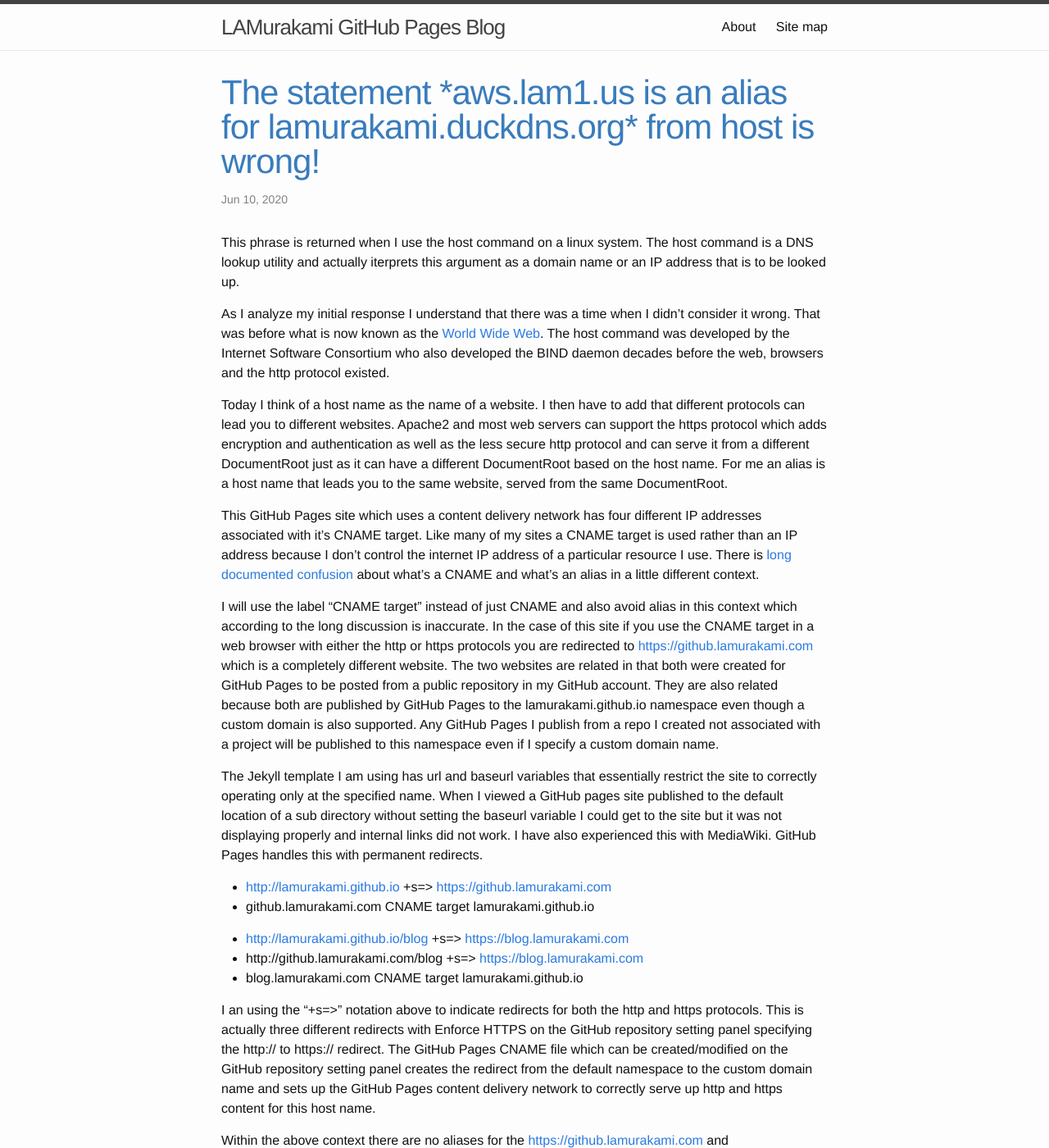
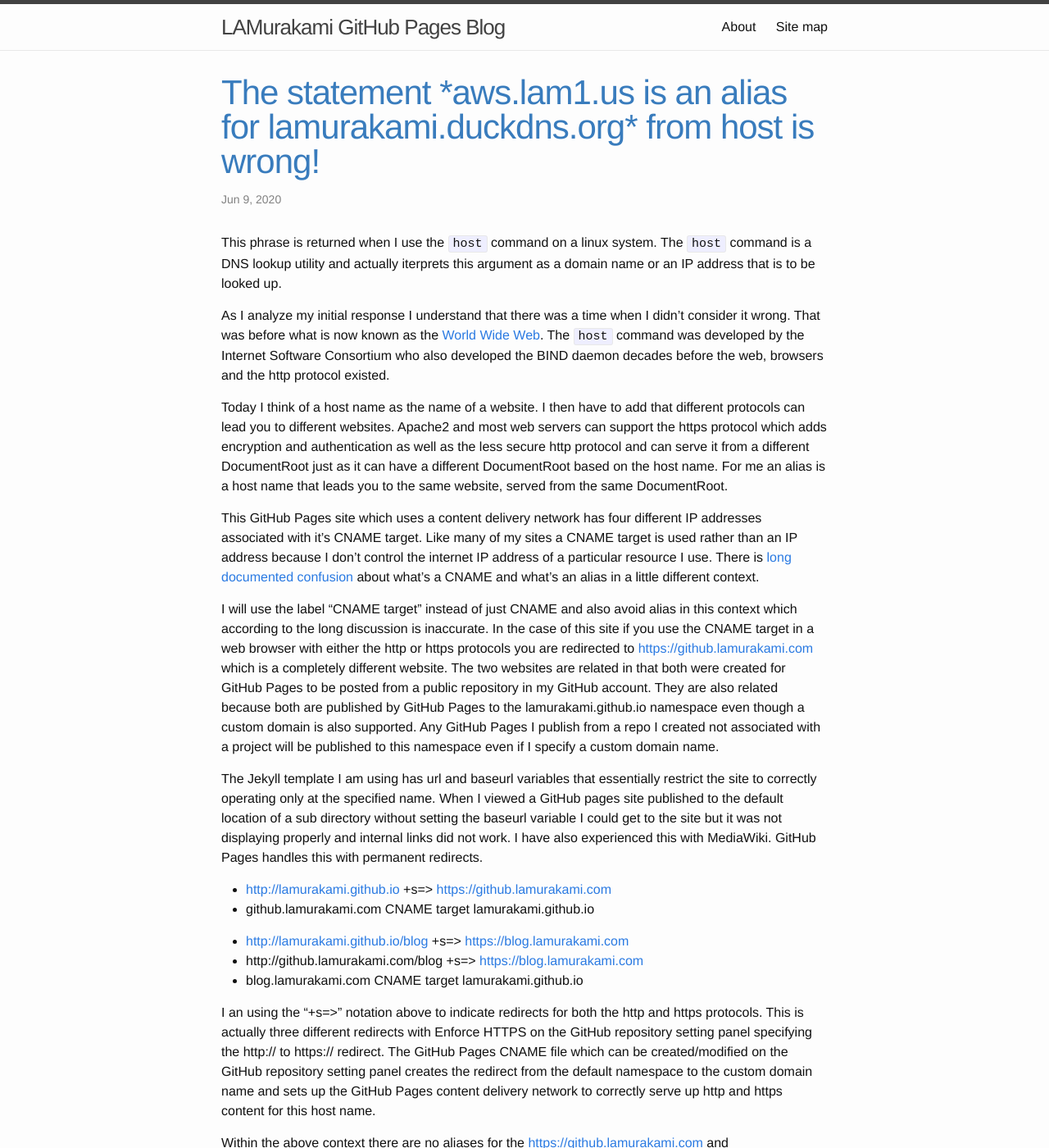
Before and after one commit to LAMurakami/blog, a Jekyll site: the page built from _posts/2020-06-09-The-statement-aws.lam1.us-is-an-alias-is-wrong.md, in a window 1280 px wide and 1400 px high. Shown: the whole window at 82% size. Built offline with Jekyll 4.4.1, drawn with Linux system fonts in a browser that asks for light colours; some of the changed text lies outside the part shown.

Commit message:
Tidy up the June 9, 2020 post

```diff
--- a/_posts/2020-06-09-The-statement-aws.lam1.us-is-an-alias-is-wrong.md
+++ b/_posts/2020-06-09-The-statement-aws.lam1.us-is-an-alias-is-wrong.md
@@ -27,7 +27,7 @@
 
 Within the above context there are no aliases for the [https://github.lamurakami.com][github-lamurakami-com] and [https://blog.lamurakami.com][blog-lamurakami-com] sites.  There are redirects but I do not consider the from of a redirect to be an alias.
 
-If you use what the host command says is an alias for blog.lamurakami.com the address bar of a browser you end up at a completely different website.
+If you use what the `host` command says is an alias for blog.lamurakami.com the address bar of a browser you end up at a completely different website.
 
 I do have some sites that are true aliases.  The [aws.lam1.us][aws-lam1-us] and [www.lam1.us][www-lam1-us] are both served by my AWS cloud server from the default site configuration for http traffic.  In the case of this site if you use the CNAME target in a web browser you are redirected to [http://lamurakami.duckdns.org][lamurakami-duckdns-org] which once again is a completely different website.
 
```
Also changed, not shown: other parts of _posts/2020-06-09-The-statement-aws.lam1.us-is-an-alias-is-wrong.md (+4 -4 lines).
